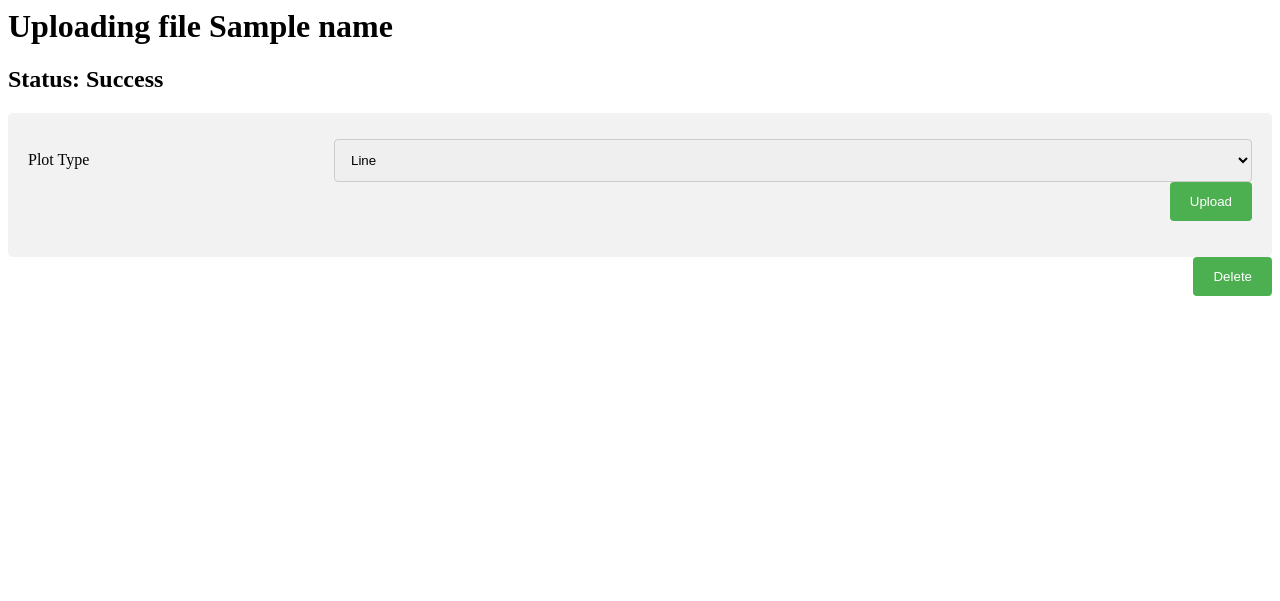
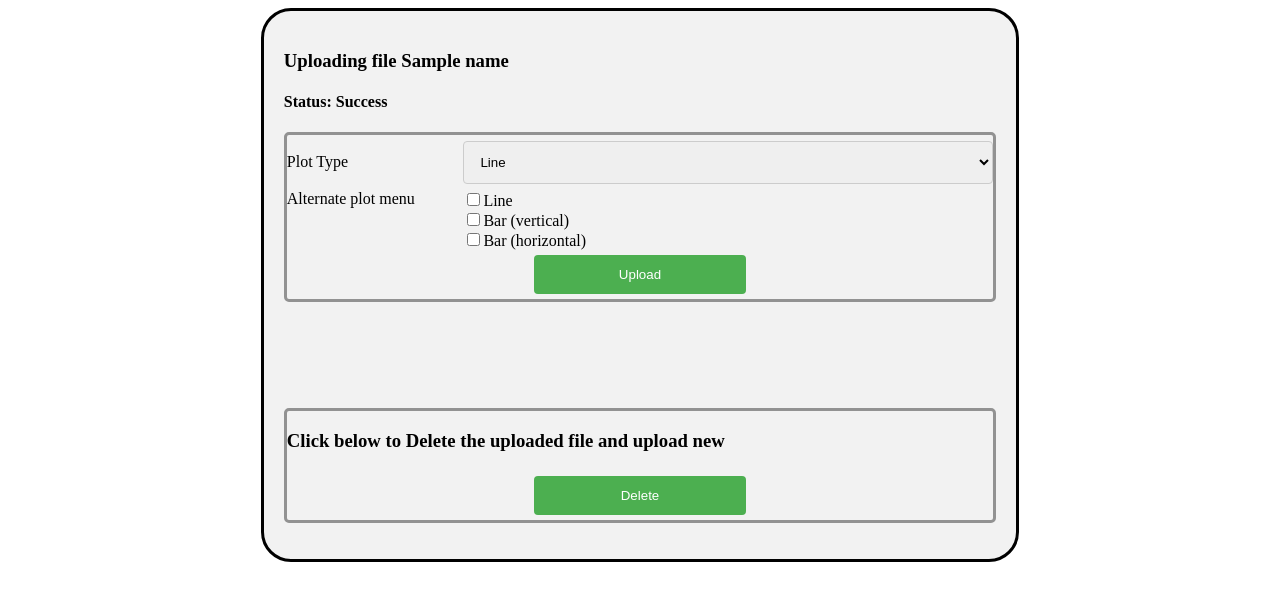
Before and after one commit to aaha97/FlaskNGraphs, a Flask app: template FlaskApp/templates/uploading.html in a window 1280 px wide. Shown: the top 601 px of the page. Run offline with Flask 2, Linux system fonts and the light colour scheme; the template is opened without the code that fills it: most values are stand-ins (such as "Sample title", 1, 10 or a date in 2020).

Commit message:
new menu and styling

```diff
--- a/FlaskApp/app.py
+++ b/FlaskApp/app.py
@@ -58,6 +58,7 @@ def process():
     path = flask.session['filepath']
     name = flask.session['filename']
     plottype = flask.request.form['plottype']
+    figdict={}
     df = pd.read_csv(path)
     print df.head()
     iso8601.parse_date('2012-11-01T04:16:13-04:00')
@@ -66,13 +67,45 @@ def process():
     g = df[' START TIME'].groupby([df[" START TIME"].dt.year, df[" START TIME"].dt.month, df[" START TIME"].dt.day]).count()
     g.plot(kind=plottype)
     imgpath = 'static/plot/'+name+plottype+'.png'
-    figfile = BytesIO()
-    plt.savefig(figfile, format='png')
-    figfile.seek(0)  # rewind to beginning of file
-    figdata_png = figfile.getvalue()
+    figfile1 = BytesIO()
+    plt.savefig(figfile1, format='png')
+    figfile1.seek(0)  # rewind to beginning of file
+    figdata_png = figfile1.getvalue()
     figdata_png = base64.b64encode(figdata_png)
+    figdict['selectmenu'] = figdata_png
+    plt.clf()
+    if flask.request.form.get('lineplot'):
+        g = df[' START TIME'].groupby([df[" START TIME"].dt.year, df[" START TIME"].dt.month, df[" START TIME"].dt.day]).count()
+        g.plot(kind='line')
+        figfile2 = BytesIO()
+        plt.savefig(figfile2, format='png')
+        figfile2.seek(0)  # rewind to beginning of file
+        figdata_png = figfile2.getvalue()
+        figdata_png = base64.b64encode(figdata_png)
+        figdict['line'] = figdata_png
+        plt.clf()
+    if flask.request.form.get('barplot'):
+        g = df[' START TIME'].groupby([df[" START TIME"].dt.year, df[" START TIME"].dt.month, df[" START TIME"].dt.day]).count()
+        g.plot(kind='bar')
+        figfile3 = BytesIO()
+        plt.savefig(figfile3, format='png')
+        figfile3.seek(0)  # rewind to beginning of file
+        figdata_png = figfile3.getvalue()
+        figdata_png = base64.b64encode(figdata_png)
+        figdict['bar'] = figdata_png
+        plt.clf()
+    if flask.request.form.get('barhplot'):
+        g = df[' START TIME'].groupby([df[" START TIME"].dt.year, df[" START TIME"].dt.month, df[" START TIME"].dt.day]).count()
+        g.plot(kind='barh')
+        figfile4 = BytesIO()
+        plt.savefig(figfile4, format='png')
+        figfile4.seek(0)  # rewind to beginning of file
+        figdata_png = figfile4.getvalue()
+        figdata_png = base64.b64encode(figdata_png)
+        figdict['barh'] = figdata_png
+        plt.clf()
+    return flask.render_template('plot.html',imgpath=imgpath,imgs=figdict)
     #plt.savefig(imgpath)
-    return flask.render_template('plot.html',imgpath=imgpath,img2=figdata_png)
     #plt.clf()
     #g.plot(kind="bar")
     #plt.savefig('static/plot/'+name+'bar.png')
--- a/FlaskApp/templates/uploading.html
+++ b/FlaskApp/templates/uploading.html
@@ -4,7 +4,6 @@
 	* {
 		box-sizing: border-box;
 	}
-
 	input[type=text], select, textarea {
 		width: 100%;
 		padding: 12px;
@@ -25,16 +24,24 @@
 		border: none;
 		border-radius: 4px;
 		cursor: pointer;
-		float: right;
+		width: 30%;
+		margin: 5px 35% 5px 35%;
 	}
 
 	input[type=submit]:hover {
 		background-color: #45a049;
 	}
-
+	form{
+		border-style: solid;
+		border-color: #929292;
+		border-radius: 5px;
+	}
 	.container {
-		border-radius: 5px;
+		border-radius: 30px;
+		border-style: solid;
 		background-color: #f2f2f2;
+		margin-right: 20%;
+		margin-left: 20%;
 		padding: 20px;
 	}
 
@@ -60,17 +67,18 @@
 	/* Responsive layout - when the screen is less than 600px wide, make the two columns stack on top of each other instead of next to each other */
 	@media screen and (max-width: 600px) {
 		.col-25, .col-75, input[type=submit] {
-			width: 100%;
-			margin-top: 0;
+			//width: 100%;
+			//margin-top: 0;
 		}
 	}
 </style>
 </head>
 <body>
-	<h1> Uploading file {{ name }}</h1>
-	<h2> Status: {{ status }} </h2>
+
 	{% if status=='Success' %}
 	<div class="container">
+		<h3> Uploading file {{ name }}</h3>
+		<h4> Status: {{ status }} </h4>
 		<form method=post action={{ url_for('process') }}>
 			<div class="row">
 				<div class="col-25">
@@ -85,13 +93,30 @@
 				</div>
 			</div>
 			<div class="row">
+				<div class="col-25">
+					Alternate plot menu
+				</div>
+				<div class="col-75">
+					<input type="checkbox" name="lineplot">Line<br>
+					<input type="checkbox" name="barplot">Bar (vertical)<br>
+					<input type="checkbox" name="barhplot">Bar (horizontal)<br>
+				</div>
+			</div>
+			<div class="row">
 				<input type="submit" value="Upload">
 			</div>
 		</form>
+		<br><br><br><br><br>
+		<form method="get" action="{{ url_for('deletefile') }}">
+			<div class="row">
+				<h3>Click below to Delete the uploaded file and upload new</h3>
+			</div>
+			<div class="row">
+				<input type="submit" value="Delete">
+			</div>
+		</form>
 	</div>
-	<form method="get" action="{{ url_for('deletefile') }}">
-		<input type="submit" value="Delete">
-	</form>
+
 	{% endif %}
 </body>
 </html>
```
Also changed, not shown: FlaskApp/templates/index.html (+14 -19 lines), FlaskApp/templates/plot.html (+25 -3 lines).
